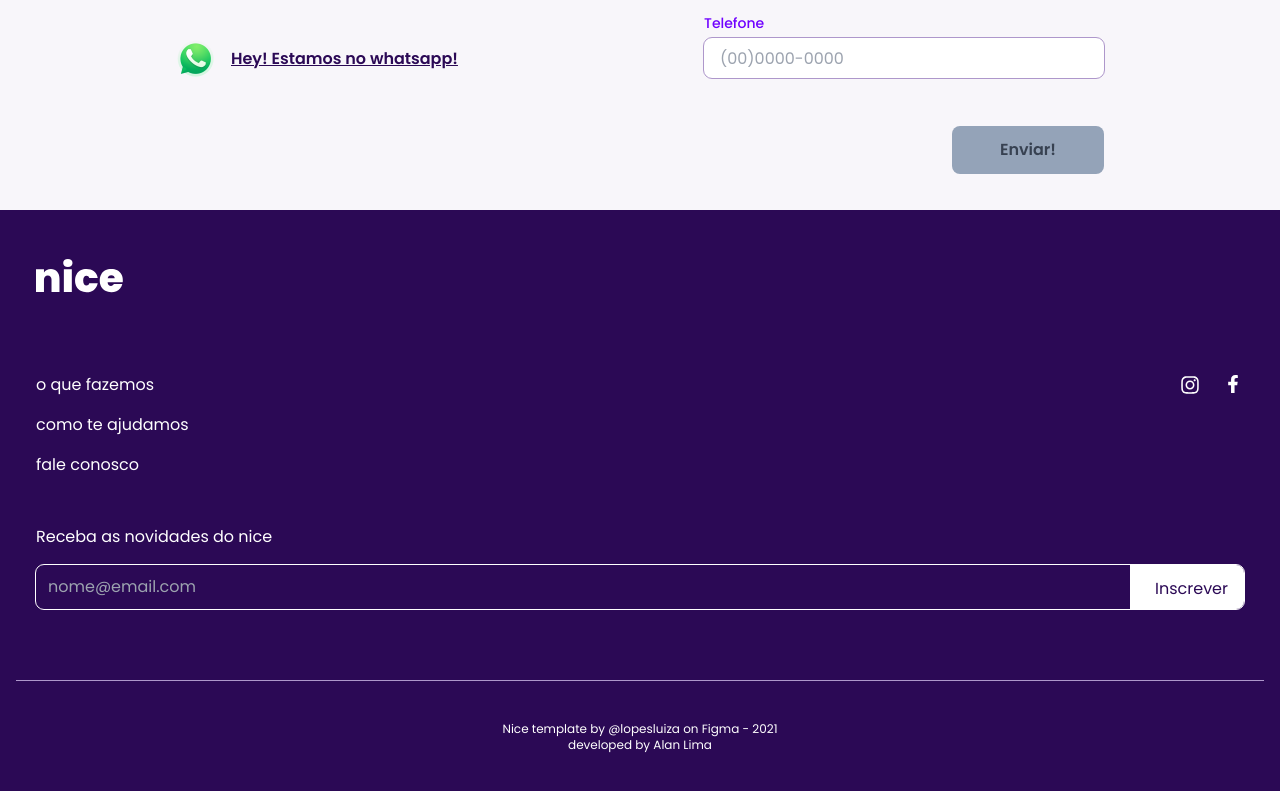
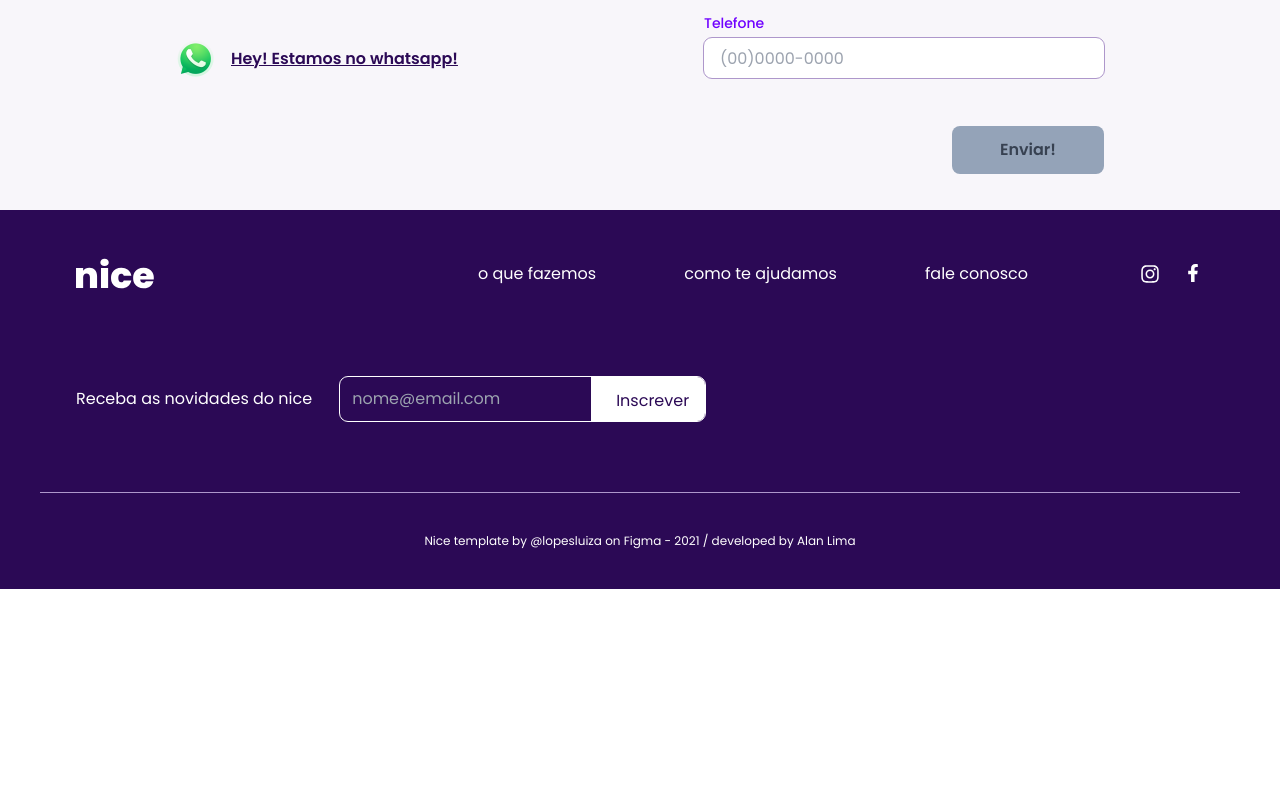
Before and after one commit to devalanlima/Nice, a Vue app: page / in a window 1280 px wide. Shown: the part 2235-3026 px from the top of the page. After the commit the page ends 2824 px from the top, so only its background shows below. Built offline with nearby package versions, Linux system fonts and the light colour scheme.

Commit message:
stylize / add breakpoints to responsive design

```diff
--- a/src/components/SecaoFinal.vue
+++ b/src/components/SecaoFinal.vue
@@ -1,20 +1,27 @@
 <template>
     <div class="bg-roxo_escuro">
-        <div class="px-9">
-            <div class="pt-12">
+        <div class="px-9 max-w-[1200px] mx-auto">
+            <div class="pt-12 flex flex-col sm:gap-10 md:flex-row md:justify-between md:items-center">
+                <div>
                     <h1 class="sr-only">Nice</h1>
                     <img src="/icons/logo-branco.svg" alt="Logotipo da marca Nice">
                 </div>
-            <div class="flex justify-between">
-                <ul class="flex flex-col gap-4 mt-20 text-branco">
+                <div class="flex justify-between w-full gap-28 sm:gap-4 lg:gap-28">
+                    <ul class="flex flex-col gap-4 mt-20 text-branco w-full max-w-[550px] sm:gap-8 sm:flex-row sm:mt-0 md:justify-between md:mx-auto md:mr-0">
                         <li class="relative">
-                        <a href="#" class="hover:before:content-['•'] before:absolute before:-left-4 before:top-1/2 before:-translate-y-1/2 before:text-2xl">o que fazemos</a>
+                            <a href="#"
+                                class="hover:before:content-['•'] before:absolute before:-left-4 before:top-1/2 before:-translate-y-1/2 before:text-2xl">o
+                                que fazemos</a>
                         </li>
                         <li class="relative">
-                        <a href="#" class="hover:before:content-['•'] before:absolute before:-left-4 before:top-1/2 before:-translate-y-1/2 before:text-2xl">como te ajudamos</a>
+                            <a href="#"
+                                class="hover:before:content-['•'] before:absolute before:-left-4 before:top-1/2 before:-translate-y-1/2 before:text-2xl">como
+                                te ajudamos</a>
                         </li>
                         <li class="relative">
-                        <a href="#" class="hover:before:content-['•'] before:absolute before:-left-4 before:top-1/2 before:-translate-y-1/2 before:text-2xl">fale conosco</a>
+                            <a href="#"
+                                class="hover:before:content-['•'] before:absolute before:-left-4 before:top-1/2 before:-translate-y-1/2 before:text-2xl">fale
+                                conosco</a>
                         </li>
                     </ul>
                     <ul class="flex gap-6 items-center">
@@ -36,21 +43,22 @@
                         </li>
                     </ul>
                 </div>
-            <form class="pt-12 flex flex-col gap-4 select-none" action="receba_novidades" method="get" autocomplete="on">
+            </div>
+            <form class="pt-12 flex flex-col gap-4 select-none sm:mt-10 sm:flex-row sm:items-center sm:gap-7" action="receba_novidades" method="get" autocomplete="on">
                 <label for="inscrever" class="text-branco">Receba as novidades do nice</label>
-                <div class="flex h-11 w-full">
-                    <input id="inscrever" type="email" :class="['outline outline-1 outline-branco bg-transparent rounded-tl-lg rounded-bl-lg py-3 pl-3 w-full text-branco',{'outline-red-400': !emailIsValid}]" placeholder="nome@email.com"
-                    aria-label="Email"
-                    v-model="email"
-                    pattern="^[^\s@]+@[^\s@]+\.[^\s@]{2,}$"
-                    required
-                    >
-                    <button type="submit" :class="['bg-branco outline outline-1 outline-branco text-roxo_escuro py-3 pl-6 pr-4 rounded-tr-lg rounded-br-lg',{'outline-red-400 bg-red-400 cursor-not-allowed': !emailIsValid}]" :disabled="!emailIsValid || email.length === 0">Inscrever</button>
+                <div class="flex h-11 w-full max-w-[365px]">
+                    <input id="inscrever" type="email"
+                        :class="['outline outline-1 outline-branco bg-transparent rounded-tl-lg rounded-bl-lg py-3 pl-3 w-full text-branco', { 'outline-red-400': !emailIsValid }]"
+                        placeholder="nome@email.com" aria-label="Email" v-model="email"
+                        pattern="^[^\s@]+@[^\s@]+\.[^\s@]{2,}$" required>
+                    <button type="submit"
+                        :class="['bg-branco outline outline-1 outline-branco text-roxo_escuro py-3 pl-6 pr-4 rounded-tr-lg rounded-br-lg', { 'outline-red-400 bg-red-400 cursor-not-allowed': !emailIsValid }]"
+                        :disabled="!emailIsValid || email.length === 0">Inscrever</button>
                 </div>
             </form>
         </div>
-        <div class="h-[1px] bg-roxo_claro mt-[71px] mx-4"></div>
-        <p class="px-24 text-center pt-10 pb-14 text-branco text-xs">Nice template by @lopesluiza on Figma - 2021 <br> developed by Alan Lima</p>
+        <div class="h-[1px] bg-roxo_claro mt-[71px] max-w-[1200px] mx-auto"></div>
+        <p class="px-24 text-center py-10  text-branco text-xs">Nice template by @lopesluiza on Figma - 2021 / developed by Alan Lima</p>
     </div>
 </template>
 
@@ -59,7 +67,7 @@ import { computed, ref } from 'vue'
 
 const email = ref('')
 
-const emailIsValid = computed(()=>{
+const emailIsValid = computed(() => {
     const emailRegex = /^[^\s@]+@[^\s@]+\.[^\s@]{2,}$/
     if (emailRegex.test(email.value) || email.value.length === 0) {
         return true
```
Lines whose indentation alone changed are shown as unchanged.
